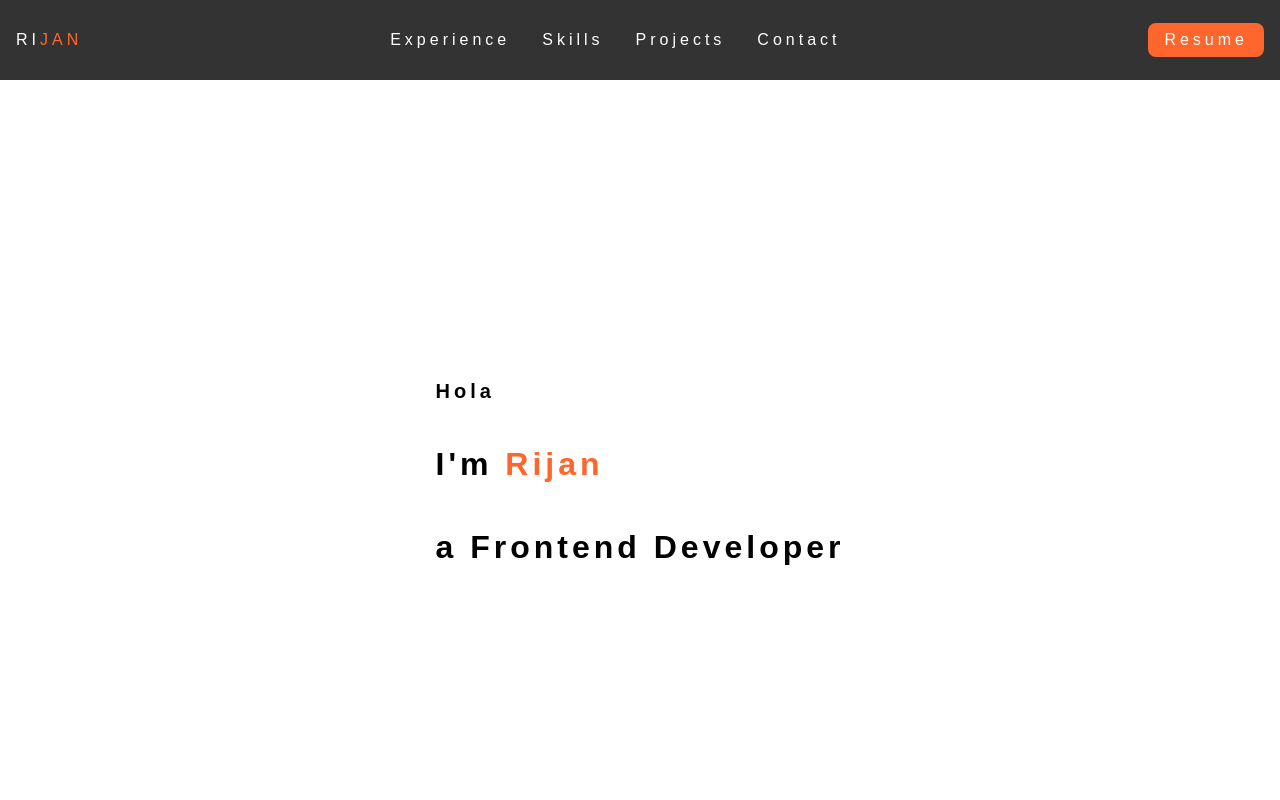
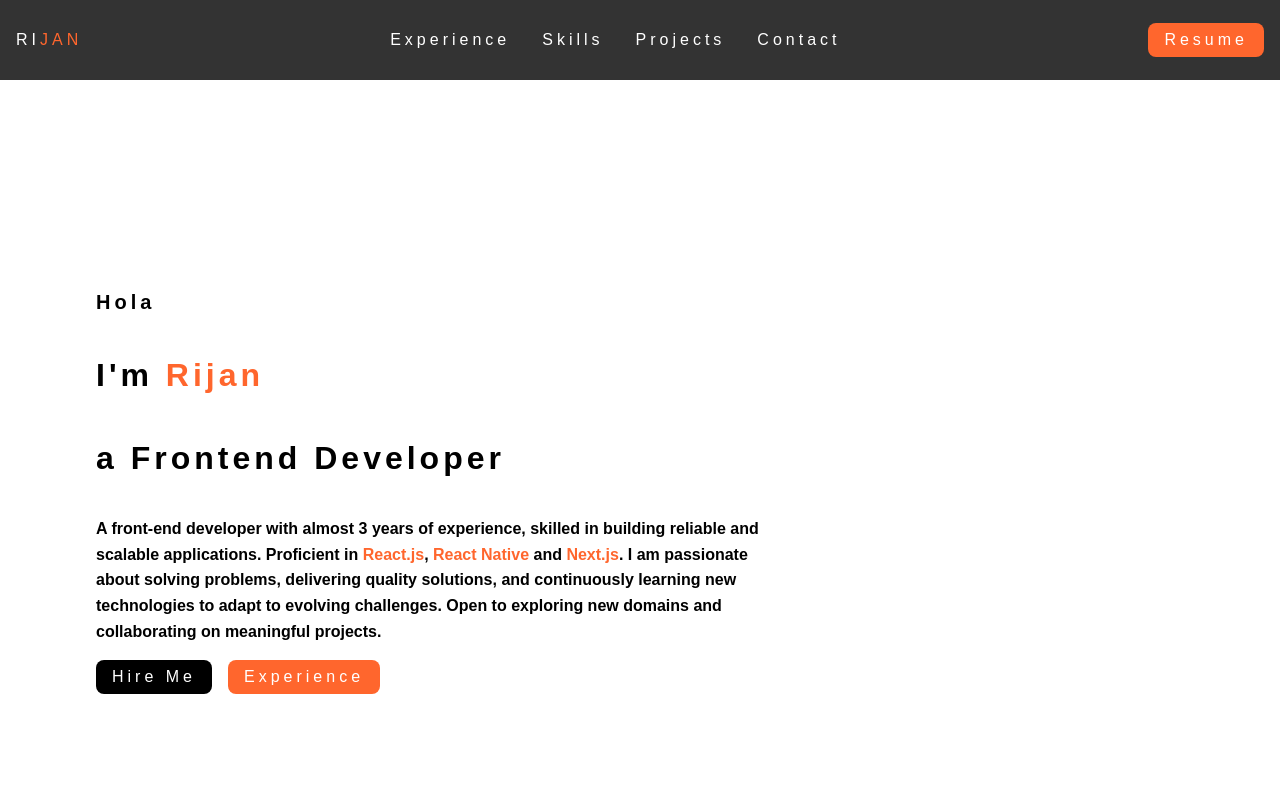
Before and after one commit to rijan08/portfolio, a plain HTML site: page index.html in a window 1280 px wide. Shown: the top 800 px of the page. Drawn offline with Linux system fonts and the light colour scheme.

Commit message:
intro section

```diff
--- a/index.html
+++ b/index.html
@@ -26,12 +26,31 @@
 
     <!-- Home Section -->
     <section id="intro" class="section">
+      <div class="">
+        <div class="intro-content">
           <div>
             <p class="bold heading-text content-sub-header">Hola</p>
             <p class="bold heading-text content-header">
               I'm <span class="text-primary">Rijan</span>
             </p>
             <p class="bold heading-text content-header">a Frontend Developer</p>
+          </div>
+          <p class="content-text">
+            A front-end developer with almost 3 years of experience, skilled in
+            building reliable and scalable applications. Proficient in
+            <span class="text-primary">React.js</span>,
+            <span class="text-primary">React Native</span> and
+            <span class="text-primary">Next.js</span>. I am passionate about
+            solving problems, delivering quality solutions, and continuously
+            learning new technologies to adapt to evolving challenges. Open to
+            exploring new domains and collaborating on meaningful projects.
+          </p>
+          <div class="btn-group">
+            <button class="btn-secondary heading-text">Hire Me</button>
+            <button class="btn heading-text">Experience</button>
+          </div>
+        </div>
+        <div></div>
       </div>
     </section>
 
--- a/style.css
+++ b/style.css
@@ -45,15 +45,31 @@ body {
   justify-content: center;
   background: #fff;
   border-bottom: 1px solid #333;
+  padding: 0 4rem;
 }
 
 /* New */
 .btn {
   background: #ff662d;
-  color: white;
+  color: #fff;
   border: 0;
   padding: 0.5rem 1rem;
   border-radius: 0.5rem;
+}
+
+.btn-secondary {
+  background: #000;
+  color: #fff;
+  border: 0;
+  padding: 0.5rem 1rem;
+  border-radius: 0.5rem;
+}
+
+.btn-group {
+  display: flex;
+  flex-direction: row;
+  align-items: center;
+  gap: 1rem;
 }
 
 .heading-text {
@@ -98,3 +114,13 @@ body {
 .content-sub-header {
   font-size: 1.25rem;
 }
+
+.content-text {
+  font-size: 1rem;
+  font-weight: 600;
+}
+
+.intro-content {
+  width: 60%;
+  padding: 2rem;
+}
```
Lines whose indentation alone changed are shown as unchanged.
